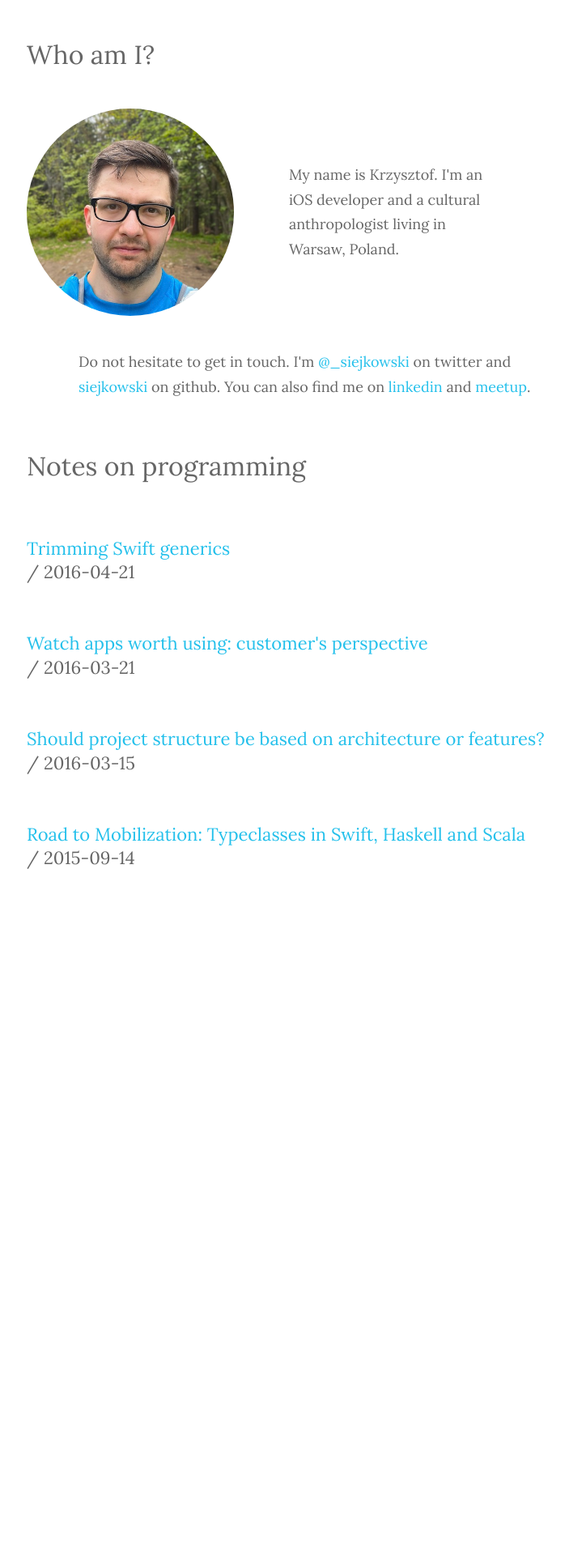
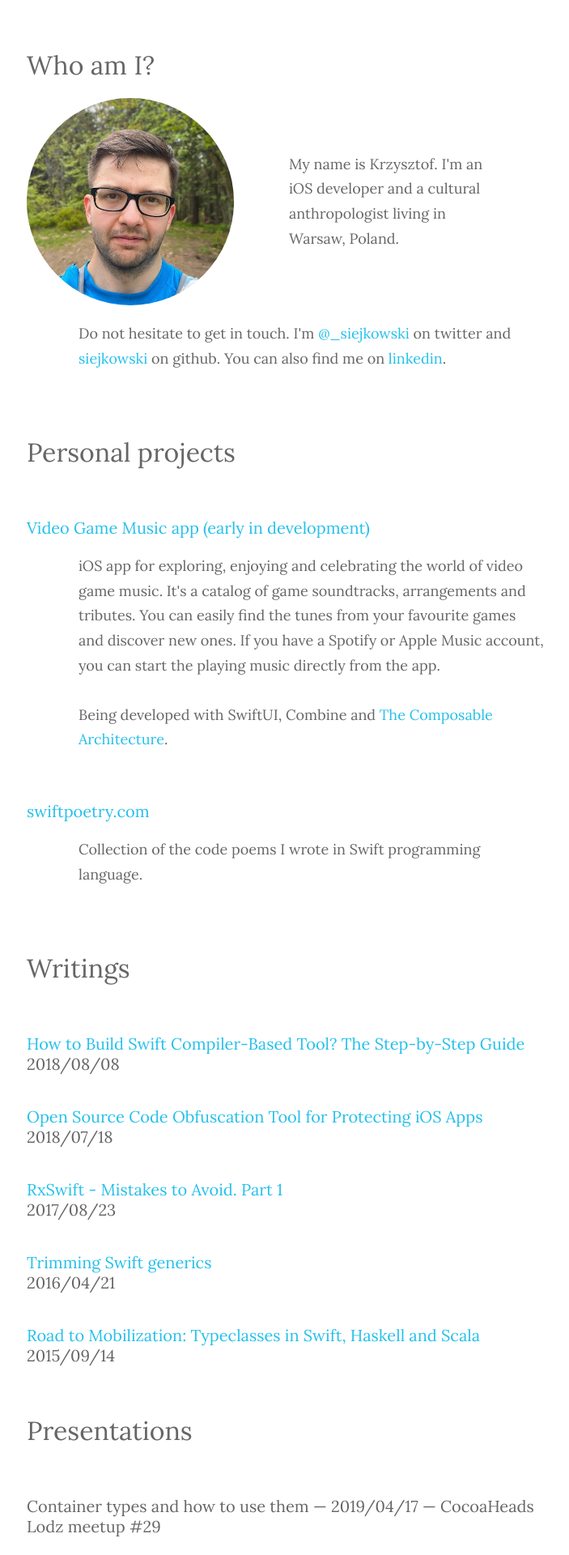
Before and after one commit to siejkowski/siejkowski.github.com, a Jekyll site: the page built from index.html, in a window 1280 px wide. Shown: the top 1920 px of the page at 81% size, without its empty margins (287-990 px from the left). Built offline with Jekyll 4.4.1, drawn with Linux system fonts in a browser that asks for light colours; before the commit the page ends 1095 px from its top, so only the background shows below that; some of the changed text lies outside the part shown.

Commit message:
Content refresh

```diff
--- a/_includes/content.html
+++ b/_includes/content.html
@@ -3,10 +3,76 @@
 <h1>Who am I?</h1>
 
 <div style="display:inline-block;">
-	<img style="display:inline-block; width: 40%; border-radius: 50%;" src="krzysztof_siejkowski.jpg"/>
-	<h6 style="display:inline-block; width: 40%; vertical-align: middle;">My name is Krzysztof. I'm an iOS developer and a cultural anthropologist living in Warsaw, Poland.</h6>
+  <img style="display:inline-block; width: 40%; border-radius: 50%;" src="krzysztof_siejkowski.jpg"/>
+  <h6 style="display:inline-block; width: 40%; vertical-align: middle;">My name is Krzysztof. I'm an iOS developer and a cultural anthropologist living in Warsaw, Poland.</h6>
 </div>
 
-<h6>Do not hesitate to get in touch. I'm <a href="https://twitter.com/_siejkowski">@_siejkowski</a> on twitter and <a href="https://github.com/siejkowski">siejkowski</a> on github. You can also find me on <a href="https://www.linkedin.com/profile/view?id=87258500">linkedin</a> and <a href="http://www.meetup.com/members/82001142/">meetup</a>.</h6>
+<h6>Do not hesitate to get in touch. I'm <a href="https://twitter.com/_siejkowski">@_siejkowski</a> on twitter and <a href="https://github.com/siejkowski">siejkowski</a> on github. You can also find me on <a href="https://www.linkedin.com/profile/view?id=87258500">linkedin</a>.</h6>
 
 </section>
+
+<section>
+
+<h1>Personal projects</h1>
+
+<h3><a href="https://gamemusic.siejkowski.net">Video Game Music app (early in development)</a></h3>
+<h6>iOS app for exploring, enjoying and celebrating the world of video game music. It's a catalog of game soundtracks, arrangements and tributes. You can easily find the tunes from your favourite games and discover new ones. If you have a Spotify or Apple Music account, you can start the playing music directly from the app.<br/><br/>
+Being developed with SwiftUI, Combine and <a href="https://github.com/pointfreeco/swift-composable-architecture">The Composable Architecture</a>.</h6>
+
+<h3><a href="https://swiftpoetry.com">swiftpoetry.com</a></h3>
+<h6>Collection of the code poems I wrote in Swift programming language.</h6>
+
+<h1>Writings</h1>
+
+<h3><a href="https://www.polidea.com/blog/how-to-build-swift-compiler-based-tool-the-step-by-step-guide/">How to Build Swift Compiler-Based Tool? The Step-by-Step Guide</a><br/>2018/08/08</h3>
+<h3><a href="https://www.polidea.com/blog/open-source-code-obfuscation-tool-for-protecting-ios-apps/">Open Source Code Obfuscation Tool for Protecting iOS Apps</a><br/>2018/07/18</h3>
+<h3><a href="https://www.polidea.com/blog/8-Mistakes-to-Avoid-while-Using-RxSwiftPart-1/">RxSwift - Mistakes to Avoid. Part 1</a><br/>2017/08/23</h3>
+<h3><a href="https://siejkowski.net/trimming-swift-generics">Trimming Swift generics</a><br/>2016/04/21</h3>
+<h3><a href="https://siejkowski.net/typeclasses-in-swift">Road to Mobilization: Typeclasses in Swift, Haskell and Scala</a><br/>2015/09/14</h3>
+
+<h1>Presentations</h1>
+
+<h3>Container types and how to use them — 2019/04/17 — CocoaHeads Lodz meetup #29</h3>
+<h6><a href="https://speakerdeck.com/siejkowski/container-types-and-how-to-use-them">Slides</a></h6>
+
+<h3>Matryoshka in Swift: Handle nested containers with grace — 2018/11/19 — Mobile Warsaw meetup #66</h3>
+<h6><a href="https://www.youtube.com/watch?v=XzG7qRyd7vE">Video</a> /
+<a href="https://speakerdeck.com/siejkowski/matryoshka-in-swift-handle-nested-containers-with-grace">Slides</a></h6>
+
+<h3>How to use container types in Swift and not 🤯 — 2018/06/26 — Swift.map{5} meetup</h3>
+<h6><a href="https://www.youtube.com/watch?v=bejYW8UODhA">Video</a> /
+<a href="https://speakerdeck.com/siejkowski/container-types-in-swift-without-1">Slides</a> /
+<a href="https://github.com/siejkowski/swift.map.5">Github</a></h6>
+
+<h3>Take the compiler and run with it: a quick story of Swift obfuscator — 2018/06/06 — MCE 2018 conference</h3>
+<h6><a href="https://speakerdeck.com/siejkowski/take-the-compiler-and-run-with-it-a-quick-story-of-swift-obfuscator">Slides</a></h6>
+
+<h3>How to use Swift compiler as a library? — 2018/05/22 — Mobile Warsaw meetup #61</h3>
+<h6><a href="https://www.youtube.com/watch?v=vJskMB34S4M">Video</a> /
+<a href="https://speakerdeck.com/siejkowski/swift-compiler-as-a-library-obfuscator-case">Slides</a></h6>
+
+<h3>RxSwift: Deep Cuts — 2017/10/21 — Mobilization 2017 conference</h3>
+<h6><a href="https://academy.realm.io/posts/krzysztof-siejkowski-mobilization-2017-rxswift-deep-cuts/">Transcript</a> /
+<a href="https://speakerdeck.com/siejkowski/rxswift-deep-cuts">Slides</a></h6>
+
+<h3>A Neatly Typed Message: Improving Code Readability — 2017/03/03 — try! Swift Tokyo 2017 conference</h3>
+<h6><a href="https://www.youtube.com/watch?v=YT0Qw7-irPU">Video</a> /
+<a href="https://speakerdeck.com/siejkowski/a-neatly-typed-message">Slides</a></h6>
+
+<h3>RxSwift: an elegant weapon for statically typed age — 2016/04/11 — Mobile Warsaw meetup #36</h3>
+<h6><a href="https://www.youtube.com/watch?v=CBUb7V75h4U">Video</a> /
+<a href="https://speakerdeck.com/siejkowski/rxswift-an-elegant-weapon-for-a-statically-typed-age">Slides</a></h6>
+
+<h3>swift-for-backend-SNAPSHOT-2016-03.tar.gz — 2016/03/31 — Swift Warsaw meetup #6</h3>
+<h6><a href="https://speakerdeck.com/siejkowski/swift-for-backend-snapshot-2016-03">Slides</a> / <a href="https://github.com/siejkowski/SwiftForBackend">Github</a>
+
+<h3>Dobry zwyczaj: nie odziedziczaj — 2015/10/17 — Mobilization 2015 conference</h3>
+<h6><a href="https://www.youtube.com/watch?v=ks5VjHrtAfg&list=PLjRWdrrBgSEPnT0YU__p8vn_w1gY_oXE8&index=10">Video</a> /
+<a href="https://speakerdeck.com/siejkowski/dobry-zwyczaj-nie-odziedziczaj">Slides</a>
+
+<h3>swift-dsl-toolbelt — 2014/07/31 — Swift Warsaw meetup #1</h3>
+<h6><a href="https://github.com/siejkowski/swift-dsl-toolbelt">Github</a></h6>
+
+</section>
+
+<br/><br/><br/>
--- a/css/style.css
+++ b/css/style.css
@@ -59,25 +59,33 @@ h1 {
   overflow: visible;
   margin-left: 0%;
   font: 32px 'Lora', serif;
-  padding-top: 20px;
+  margin-top: 0px;
+  margin-bottom: 0px;
+  padding-top: 60px;
   padding-bottom: 20px;
 }
 h2 {
   font: 22px 'Lora', serif;
   font-weight: bold;
   line-height: 1.35;
+  margin-top: 0px;
+  margin-bottom: 0px;
   padding-top: 20px;
-  padding-bottom: 20px;
+  padding-bottom: 0px;
 }
 .post-title {
   font-weight: normal;
 }
 h3 {
   font: 20px 'Lora', serif;
-  padding-top: 20px;
-  padding-bottom: 20px;
+  margin-top: 0px;
+  margin-bottom: 0px;
+  padding-top: 40px;
+  padding-bottom: 0px;
 }
 h6 {
+  margin-top: 20px;
+  margin-bottom: 20px;
   margin-left: 10%;
   font: 18px 'Lora', serif;
   line-height: 1.7;
--- a/index.html
+++ b/index.html
@@ -4,4 +4,3 @@ title: siejkowski.net
 ---
 
 {% include content.html %}
-{% include posts.html %}
```
